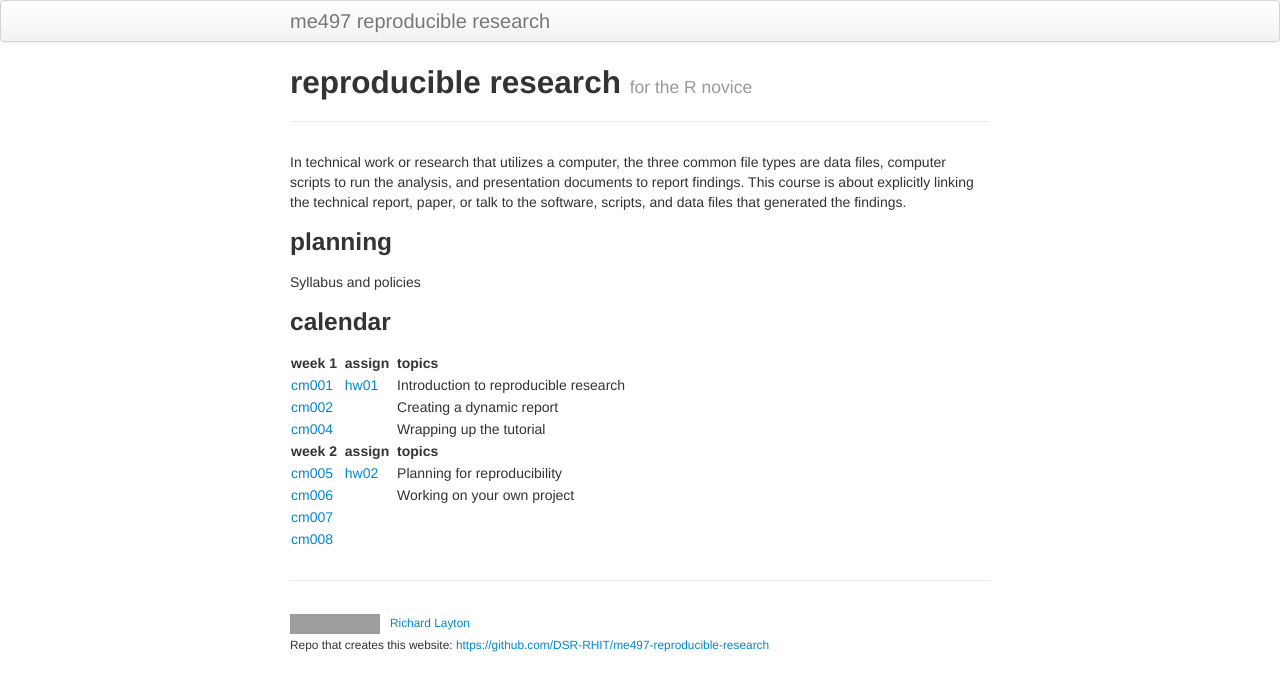
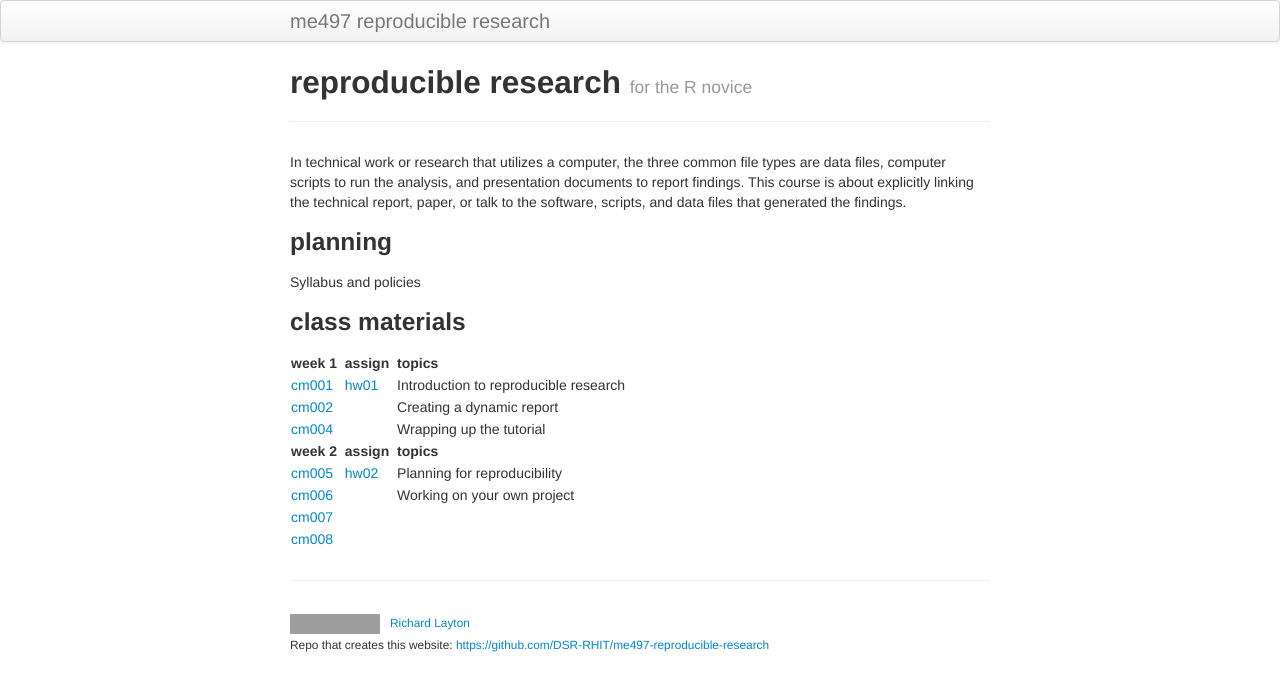
Before and after one commit to staceb/me497-reproducible-research, a Jekyll site: the page built from index.md, in a window 1280 px wide. Shown: the top 691 px of the page. Built offline with Jekyll 4.4.1, drawn with Linux system fonts in a browser that asks for light colours; grey boxes are pictures that could not be loaded.

Commit message:
update main page

````diff
--- a/index.Rmd
+++ b/index.Rmd
@@ -25,7 +25,7 @@ In technical work or research that utilizes a computer, the three common file ty
 
 Syllabus and policies
 
-### calendar
+### class materials
 
 ```{r include = TRUE}
 week_df <- df %>%
--- a/index.md
+++ b/index.md
@@ -15,7 +15,7 @@ In technical work or research that utilizes a computer, the three common file ty
 
 Syllabus and policies
 
-### calendar
+### class materials
 
 
 |week 1          |   |assign         |   |topics                                |
````
